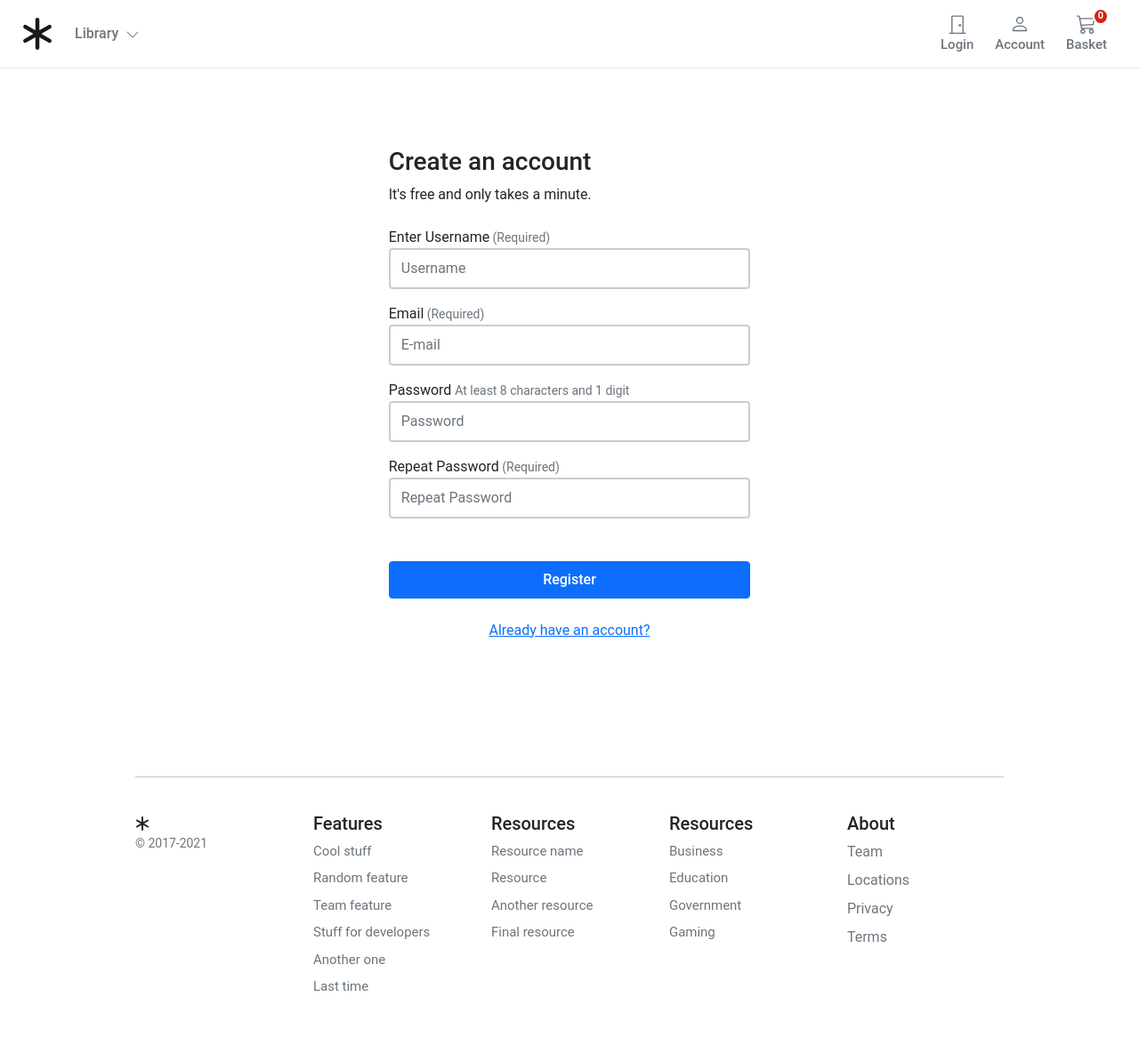
After one commit to azaderdogan/django_ecommerce, a Django app: page /account/register/ in a window 1280 px wide. The commit adds this page. Shown: the whole page at 89% size. Run offline with Django 3.2, Linux system fonts and the light colour scheme; data that the repository does not hold is empty.

Commit message:
account düzenlendi

```diff
--- a/account/forms.py
+++ b/account/forms.py
@@ -1 +1,78 @@
-# todo https://www.youtube.com/watch?v=ncsCnC3Ynlw&list=PLOLrQ9Pn6caxY4Q1U9RjO1bulQp5NDYS_&index=3&t=3238s
+from django import forms
+from django.contrib.auth.forms import (AuthenticationForm)
+from django.forms import fields
+from .models import UserBase
+
+
+class UserLoginForm(AuthenticationForm):
+    username = forms.CharField(widget=forms.TextInput(
+        attrs={'class': 'form-control mb-3', 'placeholder': 'Username', 'id': 'login-username'}))
+    password = forms.CharField(widget=forms.PasswordInput(
+        attrs={
+            'class': 'form-control',
+            'placeholder': 'Password',
+            'id': 'login-pwd',
+        }
+    ))
+
+
+class RegistrationForm(forms.ModelForm):
+    user_name = forms.CharField(label='Enter Username', min_length=4, max_length=50, help_text='Required')
+    email = forms.EmailField(max_length=100, help_text='Required',
+                             error_messages={'required': 'Sorry, you will need an email'})
+    password = forms.CharField(label='Password', widget=forms.PasswordInput)
+    password2 = forms.CharField(label='Repeat Password', widget=forms.PasswordInput)
+
+    class Meta:
+        model = UserBase
+        fields = ('user_name', 'email')
+
+    def clean_username(self):
+        user_name = self.cleaned_data['user_name'].lower()
+        r = UserBase.objects.filter(user_name=user_name)
+        if r.count():
+            raise forms.ValidationError("Username already exists")
+        return user_name
+
+    def clean_password2(self):
+        cd = self.cleaned_data
+        if cd['password'] != cd['password2']:
+            raise forms.ValidationError('Passwords do not match.')
+        return cd['password2']
+
+    def clean_email(self):
+        email = self.cleaned_data['email']
+        if UserBase.objects.filter(email=email).exists():
+            raise forms.ValidationError(
+                'Please use another Email, that is already taken')
+        return email
+
+    def __init__(self, *args, **kwargs):
+        super().__init__(*args, **kwargs)
+        self.fields['user_name'].widget.attrs.update(
+            {'class': 'form-control mb-3', 'placeholder': 'Username'})
+        self.fields['email'].widget.attrs.update(
+            {'class': 'form-control mb-3', 'placeholder': 'E-mail', 'name': 'email', 'id': 'id_email'})
+        self.fields['password'].widget.attrs.update(
+            {'class': 'form-control mb-3', 'placeholder': 'Password'})
+        self.fields['password2'].widget.attrs.update(
+            {'class': 'form-control', 'placeholder': 'Repeat Password'})
+
+class UserEditForm(forms.ModelForm):
+
+    email = forms.EmailField(
+        label='Account email (can not be changed)', max_length=200, widget=forms.TextInput(
+            attrs={'class': 'form-control mb-3', 'placeholder': 'email', 'id': 'form-email', 'readonly': 'readonly'}))
+
+    first_name = forms.CharField(
+        label='Firstname', min_length=4, max_length=50, widget=forms.TextInput(
+            attrs={'class': 'form-control mb-3', 'placeholder': 'Firstname', 'id': 'form-firstname'}))
+
+    class Meta:
+        model = UserBase
+        fields = ('email', 'first_name',)
+
+    def __init__(self, *args, **kwargs):
+        super().__init__(*args, **kwargs)
+        self.fields['first_name'].required = True
+        self.fields['email'].required = True
--- a/account/models.py
+++ b/account/models.py
@@ -34,7 +34,7 @@ class CustomAccountManager(BaseUserManager):
 class UserBase(AbstractBaseUser, PermissionsMixin):
     email = models.EmailField(_('email address'), unique=True)
     user_name = models.CharField(max_length=150, unique=True)
-    first_name = models.CharField(max_length=150, unique=True)
+    first_name = models.CharField(max_length=150, blank=True)
     about = models.TextField(_('about'), max_length=500, blank=True)
 
     # delivery details.
--- /dev/null
+++ b/account/urls.py
@@ -0,0 +1,21 @@
+from django.contrib.auth import views as auth_views
+from django.urls import path
+from django.views.generic import TemplateView
+
+from . import views
+from .forms import (UserLoginForm)
+
+app_name = 'account'
+urlpatterns = [
+    path('login/', auth_views.LoginView.as_view(template_name='account/registration/login.html',
+                                                form_class=UserLoginForm), name='login'),
+    path('logout/', auth_views.LogoutView.as_view(next_page='/account/login/'), name='logout'),
+    path('register/', views.account_register, name='register'),
+    path('activate/<slug:uidb64>/<slug:token>/', views.account_activate, name='activate'),
+    # User dashboard
+    path('dashboard/', views.dashboard, name='dashboard'),
+    path('profile/edit/', views.edit_details, name='edit_details'),
+    path('profile/delete_user/', views.delete_user, name='delete_user'),
+    path('profile/delete_confirm/', TemplateView.as_view(template_name='account/user/delete_confirm.html', ),
+         name='delete_confirmation'),
+]
--- a/account/views.py
+++ b/account/views.py
@@ -1,3 +1,85 @@
-from django.shortcuts import render
+from django.contrib.auth import login, logout
+from django.contrib.sites.shortcuts import get_current_site
+from django.http import HttpResponse
+from django.shortcuts import redirect, render
+from django.template.loader import render_to_string
+from django.utils.encoding import force_bytes, force_text
+from django.utils.http import urlsafe_base64_encode, urlsafe_base64_decode
+from django.contrib.auth.decorators import login_required
+from .forms import RegistrationForm, UserEditForm
 
 # Create your views here.
+from .models import UserBase
+from .token import account_activation_token
+
+
+@login_required
+def dashboard(request):
+    return render(request,
+                  'account/user/dashboard.html', )
+
+
+@login_required
+def edit_details(request):
+    if request.method == 'POST':
+        user_form = UserEditForm(instance=request.user, data=request.POST)
+
+        if user_form.is_valid():
+            user_form.save()
+    else:
+        user_form = UserEditForm(instance=request.user)
+
+    return render(request,
+                  'account/user/edit_details.html', {'user_form': user_form})
+
+
+@login_required
+def delete_user(request):
+
+    user = UserBase.objects.get(user_name=request.user)
+    user.is_active = False
+    user.save()
+    logout(request)
+    return redirect('account:delete_confirmation')
+
+
+def account_register(request):
+    if request.method == 'POST':
+        register_form = RegistrationForm(request.POST)
+        if register_form.is_valid():
+            user = register_form.save(commit=False)
+            user.email = register_form.cleaned_data['email']
+            user.set_password(register_form.cleaned_data['password'])
+            user.is_active = False  # email check edilecek
+            user.save()
+            # Setup email
+            current_site = get_current_site(request)
+            subject = 'Activate your Account'
+            message = render_to_string(
+                'account/registration/account_activation_email.html', {
+                    'user': user,
+                    'domain': current_site.domain,
+                    'uid': urlsafe_base64_encode(force_bytes(user.pk)),
+                    'token': account_activation_token.make_token(user)
+                })
+            user.email_user(subject=subject, message=message)
+            return HttpResponse('registered succesfully and activation sent')
+    else:
+        register_form = RegistrationForm()
+    return render(request, 'account/registration/register.html', {'form': register_form})
+
+
+def account_activate(request, uidb64, token):
+    try:
+        print(uidb64)
+        uid = force_text(urlsafe_base64_decode(uidb64))
+        user = UserBase.objects.get(pk=uid)
+    except(TypeError, ValueError, OverflowError, user.DoesNotExist):
+        user = None
+    if user is not None and account_activation_token.check_token(user, token):
+        user.is_active = True
+        user.save()
+        login(request, user)
+        return redirect('account:dashboard')
+    else:
+        return render(request, 'account/registration/activation_invalid.html')
--- a/core/urls.py
+++ b/core/urls.py
@@ -5,9 +5,9 @@ from django.urls import include, path
 
 urlpatterns = [
     path('admin/', admin.site.urls),
+    path('', include('store.urls', namespace='store')),
     path('basket/', include('basket.urls', namespace='basket')),
-    # ilgili url dosyasında app_name basket olanla eşleşlir
-    path('', include('store.urls', namespace='store')),
+    path('account/', include('account.urls', namespace='account')),
 
 ]
 
--- a/store/urls.py
+++ b/store/urls.py
@@ -1,11 +1,10 @@
-
 from django.urls import path
 
-from .views import product_all, category_list, product_detail
+from . import views
 
 app_name = 'store'
 urlpatterns = [
-    path('', product_all, name='product_all'),
-    path('<slug:slug>/', product_detail, name='product_detail'),
-    path('shop/<slug:category_slug>/', category_list, name="category_list"),
+    path('', views.product_all, name='product_all'),
+    path('<slug:slug>', views.product_detail, name='product_detail'),
+    path('shop/<slug:category_slug>/', views.category_list, name="category_list"),
 ]
--- /dev/null
+++ b/templates/account/registration/account_activation_email.html
@@ -0,0 +1,6 @@
+{% autoescape off %}
+    Hi {{ user.user_name }},
+    Your account has been successfully created. Please click below link to activate your account
+
+    http://{{ domain }}{% url 'account:activate' uidb64=uid token=token %}
+{% endautoescape %}
--- /dev/null
+++ b/templates/account/registration/activation_invalid.html
@@ -0,0 +1,2 @@
+
+Invalid User.
--- /dev/null
+++ b/templates/account/registration/register.html
@@ -0,0 +1,72 @@
+{% extends 'store/base.html' %}
+{% block title %}
+    Log-in
+{% endblock %}
+
+{% block content %}
+
+    <style>
+        .account-form input {
+            border: 2px solid #ccc;
+            height: calc(2em + .75rem + 2px);
+        }
+
+        .account-form input:focus {
+            border-color: #1497ff;
+            box-shadow: none;
+        }
+    </style>
+
+    <div class="container-fluid">
+        <div class="row no-gutter">
+            <div class="col-md-12">
+                <div class="login d-flex align-items-center py-5">
+                    <div class="container">
+                        <div class="row">
+                            <div class="col-12 col-lg-7  mx-auto">
+                                <form class="account-form p-4 rounded col-lg-10 mx-auto" action="." method="post">
+                                    {% csrf_token %}
+                                    <h3 class="mb-2 font-weight-bold">Create an account</h3>
+                                    <p class="mb-4">It's free and only takes a minute.</p>
+
+                                    {% if form.errors %}
+                                        <p>Please correct the following errors:</p>
+                                        {% for field in form %}
+                                            {% if field.errors %}
+                                                <div class="alert alert-primary" role="alert">
+                                                    {{ field.label }}: {{ field.errors|striptags }}
+                                                </div>
+                                            {% endif %}
+                                        {% endfor %}
+                                    {% endif %}
+
+                                    <label>{{ form.user_name.label }}<span class="text-muted small">
+                                        (Required)</span></label>
+                                    {{ form.user_name }}
+                                    <label>{{ form.email.label }}<span class="text-muted small">
+                                        (Required)</span></label>
+                                    {{ form.email }}
+                                    <label>{{ form.password.label }}<span class="text-muted mb-4">
+                                        </span></label>
+                                    <small class="form-text text-muted mb-4 small">
+                                        At least 8 characters and 1 digit
+                                    </small>
+                                    {{ form.password }}
+                                    <label>{{ form.password2.label }}<span class="text-muted small">
+                                        (Required)</span></label>
+                                    {{ form.password2 }}
+                                    <button class="btn btn-primary btn-block py-2 mb-4 mt-5 fw500 w-100" type="submit">
+                                        Register
+                                    </button>
+                                    <p class="text-center">
+                                        <a href="{% url 'account:login' %}">Already have an account?</a>
+                                    </p>
+                                </form>
+                            </div>
+                        </div>
+                    </div>
+                </div>
+            </div>
+        </div>
+    </div>
+{% endblock %}
--- a/templates/basket/summary.html
+++ b/templates/basket/summary.html
@@ -1,4 +1,4 @@
-{% extends "../store/base.html" %} {% load static %} {% block title %}Basket Summary{%endblock %}
+{% extends "store/base.html" %} {% load static %} {% block title %}Basket Summary{%endblock %}
 
 {% block content %}
 
--- a/templates/store/base.html
+++ b/templates/store/base.html
@@ -69,7 +69,7 @@
                 </button>
 
                 {% if user.is_authenticated %}
-                    <a type="button" role="button" href=""
+                    <a type="button" role="button" href="{% url 'account:logout' %}"
                        class="btn btn-outline-secondary border-0 basket-btn">
                         <div>
                             <svg xmlns="http://www.w3.org/2000/svg" width="22" height="22" fill="currentColor"
@@ -82,7 +82,7 @@
                         <span class="fs15 fw500">Logout</span>
                     </a>
                 {% else %}
-                    <a type="button" role="button" href=""
+                    <a type="button" role="button" href="{% url 'account:login' %}"
                        class="btn btn-outline-secondary border-0 basket-btn">
                         <div>
                             <svg xmlns="http://www.w3.org/2000/svg" width="22" height="22" fill="currentColor"
@@ -97,7 +97,7 @@
                 {% endif %}
 
 
-                <a type="button" role="button" href=""
+                <a type="button" role="button" href="{% url 'account:dashboard' %}"
                    class="btn btn-outline-secondary border-0 basket-btn">
                     <div>
                         <svg xmlns="http://www.w3.org/2000/svg" width="22" height="22" fill="currentColor"
--- a/templates/store/home.html
+++ b/templates/store/home.html
@@ -1,4 +1,4 @@
-{% extends "./base.html" %}
+{% extends "store/base.html" %}
 {% load static %}
 {% block title %}BookStore{% endblock %}
 {% block content %}
```
Also changed, not shown: account/token.py (added, +17 -0 lines), core/settings.py (+9 -10 lines), templates/account/registration/login.html (added, +68 -0 lines), templates/account/user/dashboard.html (added, +88 -0 lines), templates/account/user/delete_confirm.html (added, +35 -0 lines), templates/account/user/edit_details.html (added, +73 -0 lines), account/migrations/0002_alter_userbase_first_name.py (added), db.sqlite3.
